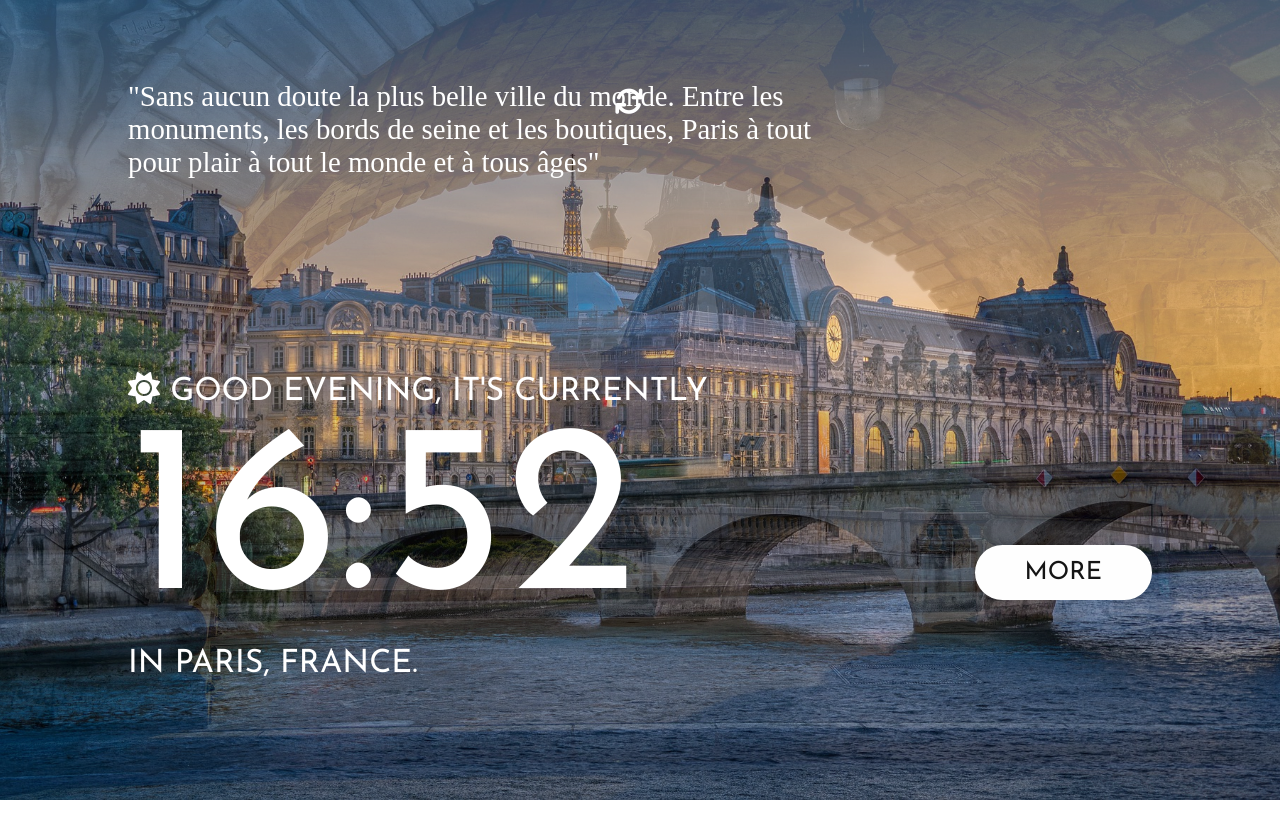
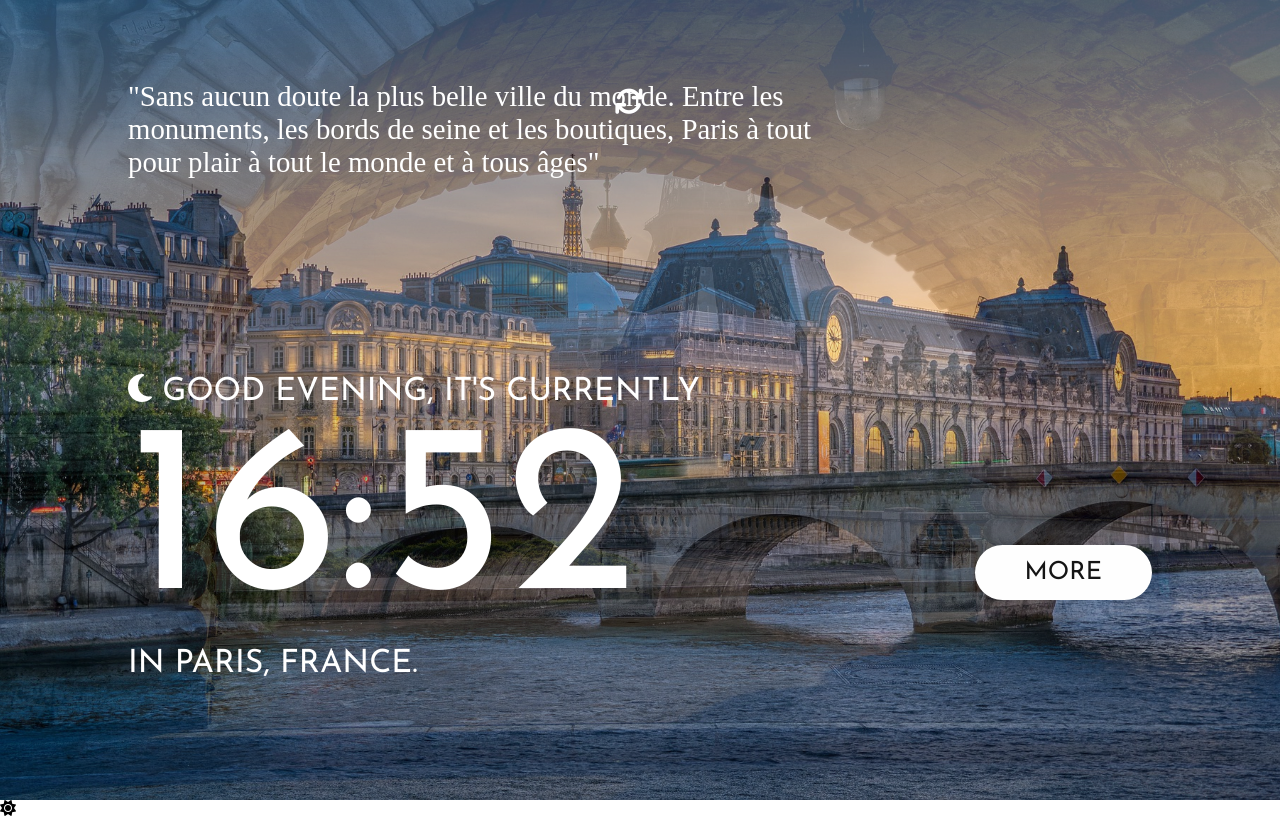
Before and after one commit to Erictrp1/RUNTIME, a plain HTML site: page index.html in a window 1280 px wide. Drawn offline with Linux system fonts and the light colour scheme.

Commit message:
Add files via upload

```diff
--- a/index.html
+++ b/index.html
@@ -1,5 +1,6 @@
 <!DOCTYPE html>
 <html>
+
 <head>
     <meta charset="UTF-8">
     <meta name="viewport" content="width=device-width, initial-scale=1.0">
@@ -17,7 +18,7 @@
         <i class="fa-solid fa-arrows-rotate refresh" id="bouton"></i>
 
         <div class="location">
-            <i class="fa-solid fa-sun"></i>&nbsp;<span id="nightday"></span><span>, IT'S CURRENTLY</span>
+            <span id="sun"></span>&nbsp;<span id="nightday"></span><span>, IT'S CURRENTLY</span>
             <div id="heure"></div>
             <span>IN PARIS, FRANCE.</span>
         </div>
@@ -26,3 +27,5 @@
 </body>
 <script src="index.js"></script>
 </html>
+
+<i class="fa-solid fa-sun"></i>
--- a/index.js
+++ b/index.js
@@ -25,19 +25,20 @@ if(minute < 10){
 }
 
 
-//CHANGE TEXT BY CURRENT TIME
-function changeNightDay(){
-    var nightday = document.querySelector('#nightday');
-
-}
+//CHANGE TEXT AND IMAGE BY CURRENT TIME
+var nightday = document.querySelector('#nightday');
+var sunOrMoon = document.querySelector('#sun');
 
 if(heure > 12){
     nightday.innerHTML = 'GOOD AFTERNOON';
+    sunOrMoon.innerHTML = '<i class="fa-solid fa-sun"></i>';
 }else{
     nightday.innerHTML = 'GOOD MORNING';
+    sunOrMoon.innerHTML = '<i class="fa-solid fa-sun"></i>';
 }
 if(heure > 15){
     nightday.innerHTML = 'GOOD EVENING';
+    sunOrMoon.innerHTML = '<i class="fa-solid fa-moon"></i>';
 }
 
 
```
